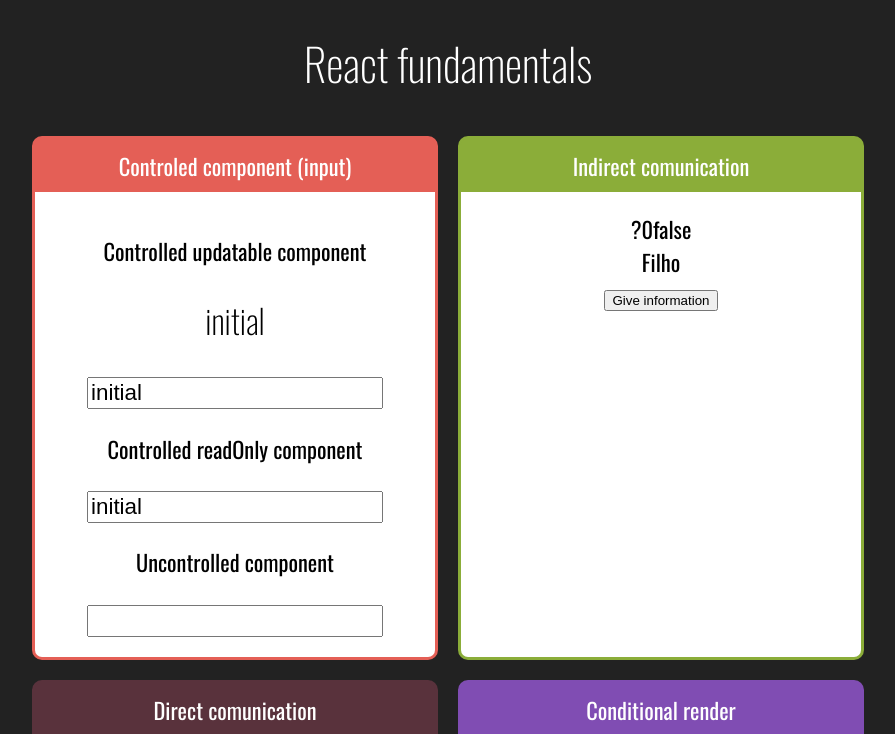
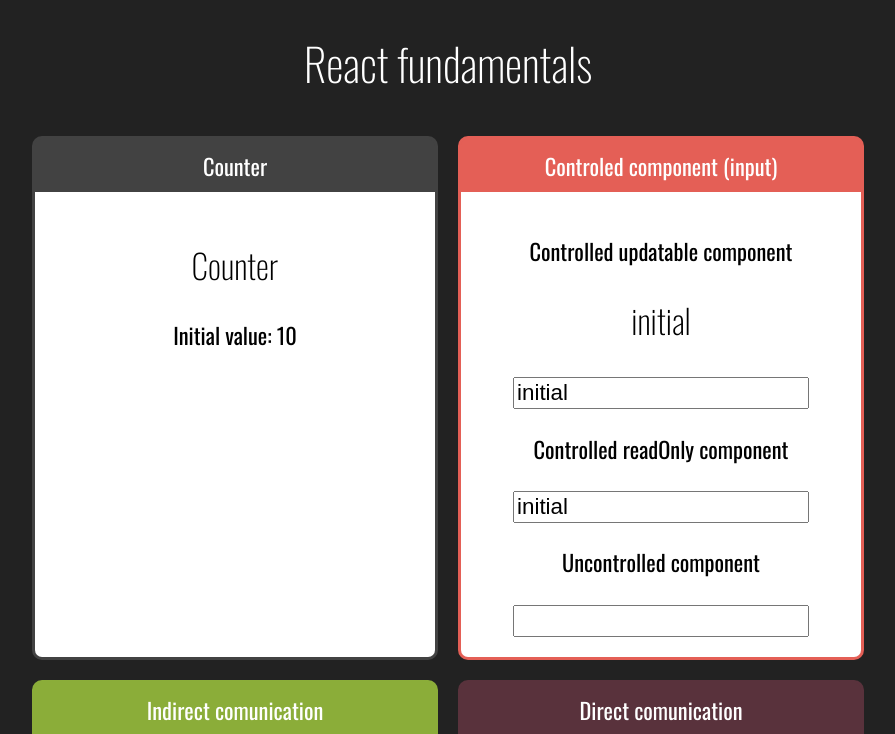
Before and after one commit to LeandroRezendeCoutinho/fundamentos-react, a React (Create React App) app: page / in a window 1280 px wide. Shown: the top 734 px of the page, without its empty margins (192-1087 px from the left). Built offline with nearby package versions, Linux system fonts and the light colour scheme.

Commit message:
use props in class component

```diff
--- a/src/App.jsx
+++ b/src/App.jsx
@@ -13,6 +13,7 @@
 import DirectParent from "./components/comunication/DirectParent";
 import IndirectParent from "./components/comunication/IndirectParent";
 import Input from "./components/form/Input";
+import Counter from "./components/counter/counter";
 
 import "./App.css";
 
@@ -21,6 +22,10 @@
     <h1>React fundamentals</h1>
 
     <div className="Cards">
+      <Card title="Counter" color="#424242">
+        <Counter initialValue={10}></Counter>
+      </Card>
+
       <Card title="Controled component (input)" color="#E45F56">
         <Input></Input>
       </Card>
--- /dev/null
+++ b/src/components/counter/counter.jsx
@@ -0,0 +1,19 @@
+import React from "react";
+
+class Counter extends React.Component {
+
+  state = {
+    number: 0
+  }
+
+  render() {
+    return (
+      <div>
+        <h2>Counter</h2>
+        <p>Initial value: {this.props.initialValue}</p>
+      </div>
+    )
+  }
+}
+
+export default Counter
```
